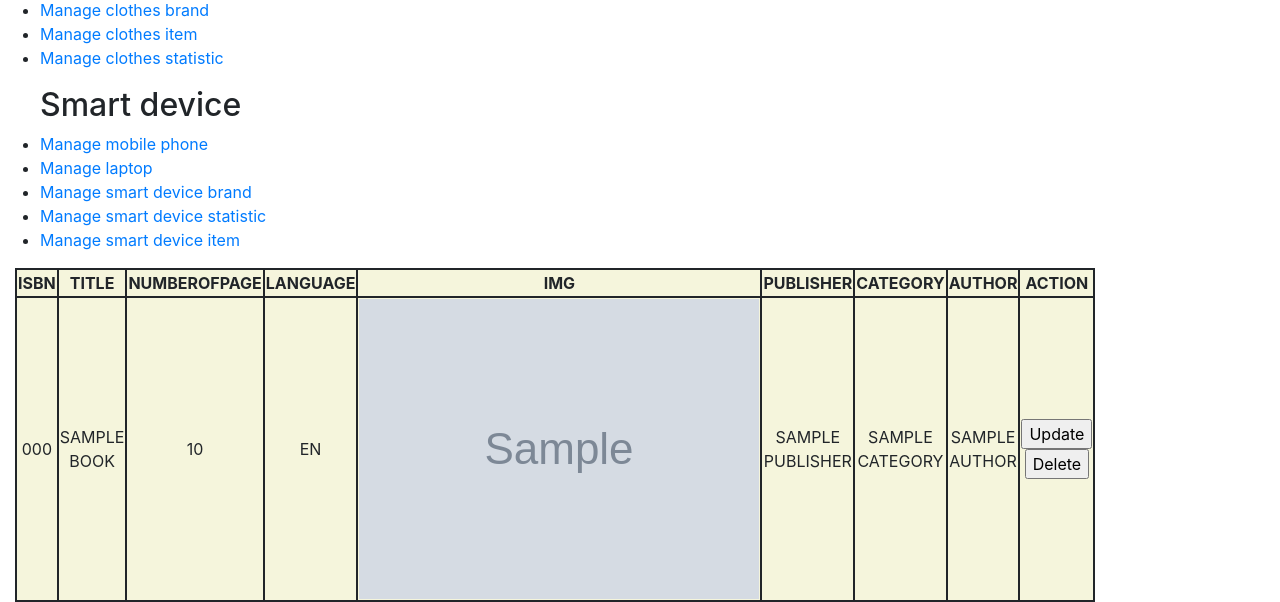
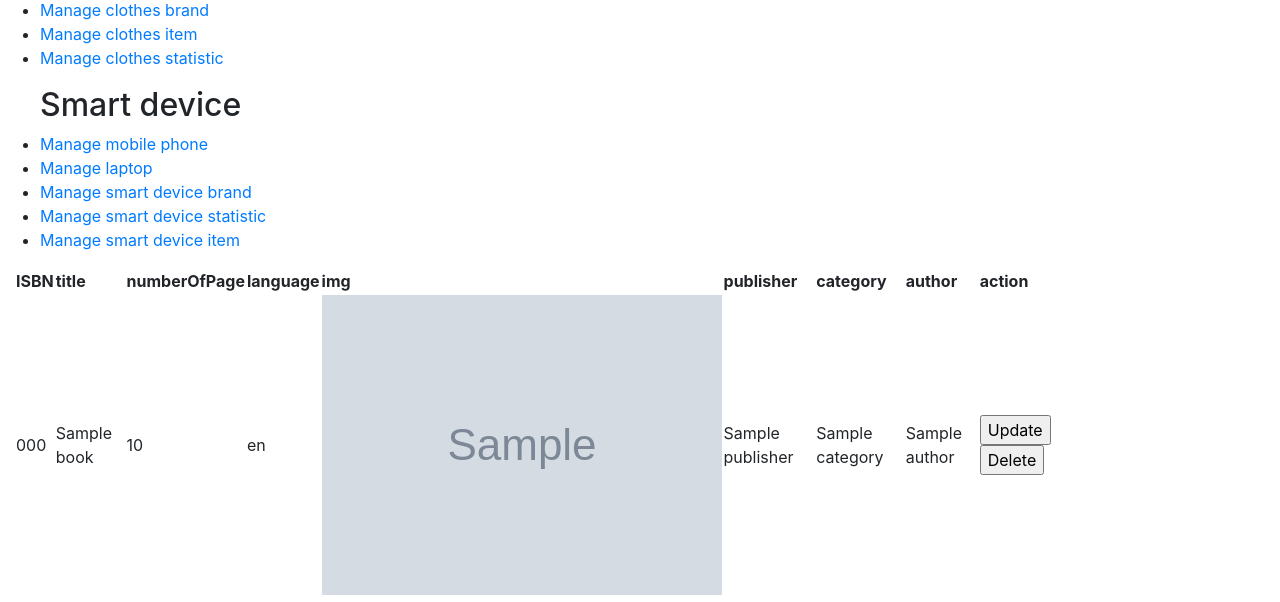
Before and after one commit to GloryVu/tmdt-online-store, a Django app: page /book/ in a window 1280 px wide. Shown: the part 353-955 px from the top of the page. Run offline with Django 4.2, Linux system fonts and the light colour scheme; tables that the repository leaves empty hold one stand-in row (values such as "Sample post"); grey boxes marked "Sample" are stand-in pictures; parts of the project's set-up code (start-up, migrations or seed data) failed here and were passed over.

Commit message:
update viewbook.html

```diff
--- a/book/templates/book/view_book.html
+++ b/book/templates/book/view_book.html
@@ -1,20 +1,6 @@
 {% extends "base.html" %}
 {% block content %}
 
-<style>
-    table,
-    th,
-    td {
-        border: 2px double;
-        text-align: center;
-        text-transform: uppercase;
-    }
-
-    table {
-        width: 100%;
-        background-color: beige;
-    }
-</style>
 <div>
     <table>
         <tr>
```
